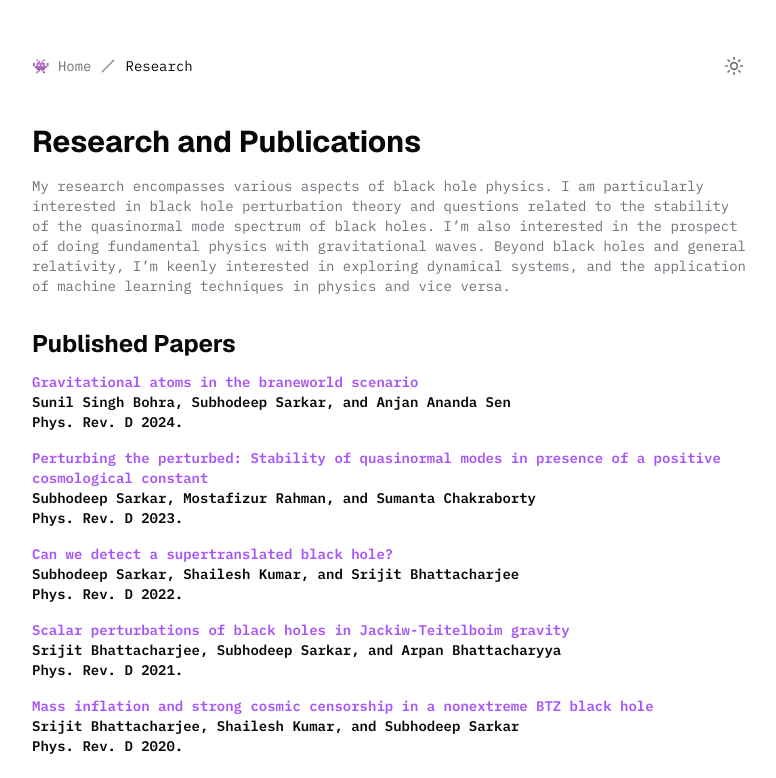
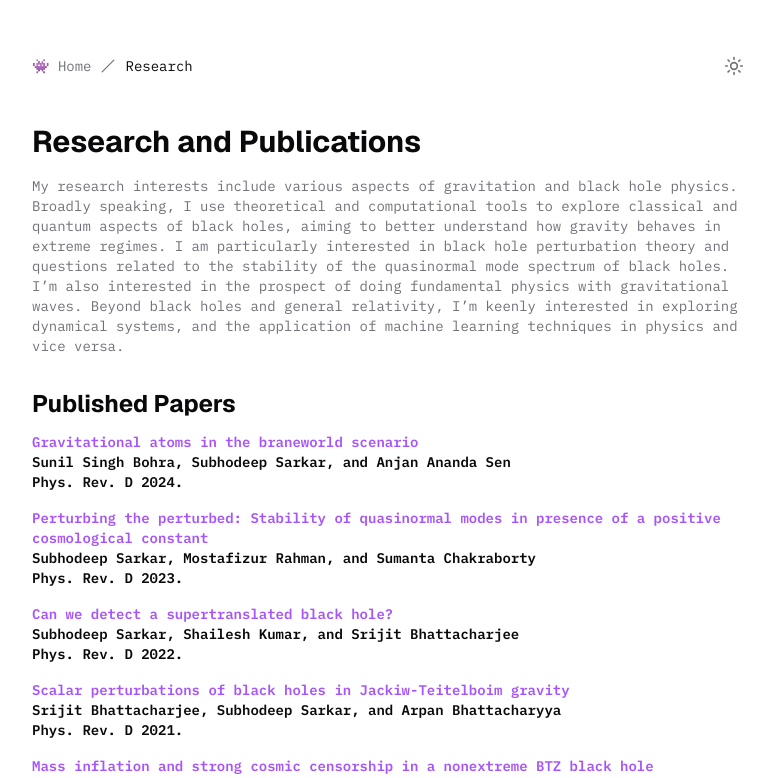
Before and after one commit to subhodeeps/nextjs-site, a Next.js app: page /research in a window 1280 px wide. Shown: the top 778 px of the page, without its empty margins (248-1024 px from the left). Built offline with nearby package versions, Linux system fonts and the light colour scheme.

Commit message:
some edits

```diff
--- a/src/app/about/page.tsx
+++ b/src/app/about/page.tsx
@@ -43,7 +43,7 @@ export default function About() {
 
                         <div className="space-y-8">
                             <Text>
-                                Hey! I'm Subhodeep, a postdoctoral researcher at the Indian Institute of Technology, Madras. Formally, I am attached to the Department of Physics and the Centre for Strings, Gravitation and Cosmology at IIT Madras. My research interests include various aspects of gravitation and black hole physics, focusing on the internal structure of black holes, quasinormal modes, gravitational lensing, and black hole shadows. To put it simply, I use theoretical and computational tools to explore classical and quantum aspects of black holes in order to understand what they can tell us about the nature of reality. I'm also interested in the prospect of doing fundamental physics with gravitational waves. To learn more about my work, please check out my publications.
+                                Hey! I'm Subhodeep, a postdoctoral researcher at the Indian Institute of Technology, Madras. Formally, I am attached to the Department of Physics and the Centre for Strings, Gravitation and Cosmology at IIT Madras. My research interests include various aspects of gravitation and black hole physics, focusing on the internal structure of black holes, quasinormal modes, gravitational lensing, and black hole shadows. Broadly speaking, I use theoretical and computational tools to explore classical and quantum aspects of black holes, aiming to better understand how gravity behaves in extreme regimes. I’m also interested in the prospect of doing fundamental physics with gravitational waves. To learn more about my work, please check out my {' '}<Link href="/research" className="text-purple-500 font-bold hover:underline">publications</Link>.
                             </Text>
                             <Text>
                                 I have recently defended my Ph.D. thesis at the Indian Institute of Information Technology, Allahabad where I worked under the supervision of Dr. Srijit Bhattacharjee. I have also served as a research fellow at the Centre for Theoretical Physics, Jamia Millia Islamia under Prof. Anjan Ananda Sen. At, IIT Madras, I work principally with Dr. Dawood Kothawala.
--- a/src/app/learning/page.tsx
+++ b/src/app/learning/page.tsx
@@ -36,7 +36,7 @@ export default function Learning() {
                     </div>
 
                     <Text variant="muted" className="mb-8">
-                        Most of the stuff listed here is hosted on a separate <Link href="https://subhodeeps.github.io/explorations-notes/" className="text-purple-500 font-bold hover:underline">project/repository</Link> because [a] I wanted to keep using other tools to make sites, [b] I wanted to implement a roam-research like workspace based on the principle of <i>Zettelkasten</i> and [c] I failed to make markdown and KaTeX work over here.
+                        Most of the stuff listed here is hosted on a separate <Link href="https://just-the-notes.vercel.app/" className="text-purple-500 font-bold hover:underline">project/repository</Link> because [a] I wanted to keep using other tools to make sites, [b] I wanted to implement a roam-research like workspace based on the principle of <i>Zettelkasten</i> and [c] I failed to make markdown and KaTeX work over here.
                     </Text>
 
                     <StackVertical gap="none">
--- a/src/app/research/page.tsx
+++ b/src/app/research/page.tsx
@@ -31,7 +31,7 @@ export default function Learning() {
                         Research and Publications
                     </TextHeading>
                     <Text variant="muted" className="mb-8">
-                        My research encompasses various aspects of black hole physics. I am particularly interested in black hole perturbation theory and questions related to the stability of the quasinormal mode spectrum of black holes. I’m also interested in the prospect of doing fundamental physics with gravitational waves. Beyond black holes and general relativity, I’m keenly interested in exploring dynamical systems, and the application of machine learning techniques in physics and vice versa.
+                        My research interests include various aspects of gravitation and black hole physics. Broadly speaking, I use theoretical and computational tools to explore classical and quantum aspects of black holes, aiming to better understand how gravity behaves in extreme regimes. I am particularly interested in black hole perturbation theory and questions related to the stability of the quasinormal mode spectrum of black holes. I’m also interested in the prospect of doing fundamental physics with gravitational waves. Beyond black holes and general relativity, I’m keenly interested in exploring dynamical systems, and the application of machine learning techniques in physics and vice versa.
                     </Text>
 
                     <TextHeading as="h2" weight="bold">
```
